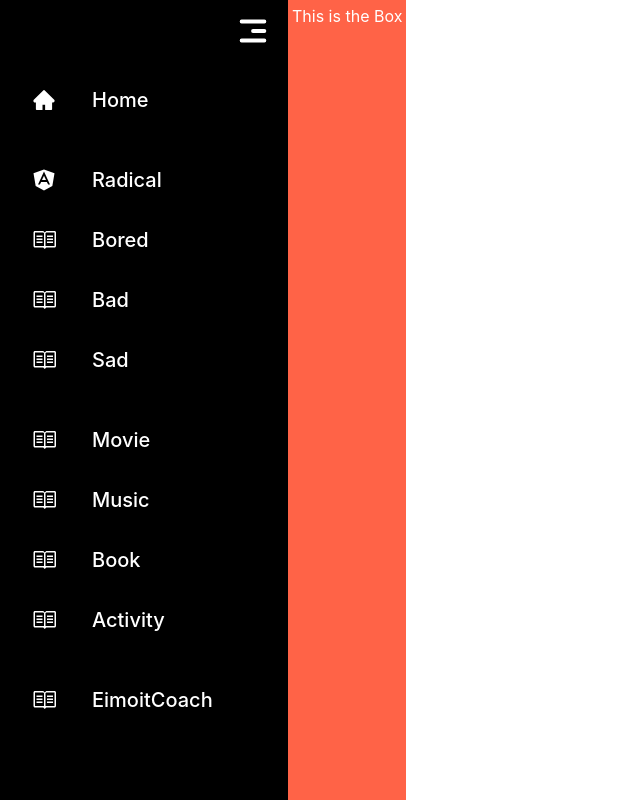
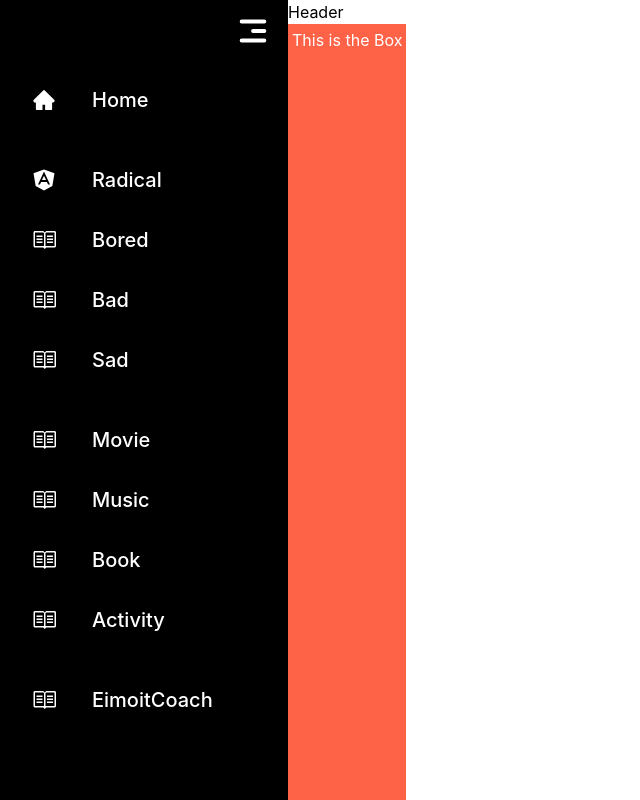
Before and after one commit to Mix100298/EimotiCoach, a Next.js app: page / in a window 1280 px wide. Shown: the top 800 px of the page, without its empty margins (0-640 px from the left). Built offline with nearby package versions, Linux system fonts and the light colour scheme.

Commit message:
Modify Sidebar and Add Header

```diff
--- /dev/null
+++ b/components/Header.js
@@ -0,0 +1,14 @@
+import React from "react";
+
+
+const Header = () => {
+    return (
+
+            <div  className="bg-header sticky top-0 z-50">
+            Header
+            </div>
+
+    )
+}
+
+export default Header;
--- a/components/Layout.js
+++ b/components/Layout.js
@@ -1,15 +1,17 @@
 import React from "react";
 import Sidebar from "./Sidebar";
+import Header from "./Header";
 
 const Layout = ({ children }) => {
   return (
     <section className="flex">
       <Sidebar/>
       <div>
+          <Header />
           {children}
       </div>
     </section>
-  );
-};
+  )
+}
 
 export default Layout;
--- a/components/Sidebar.js
+++ b/components/Sidebar.js
@@ -24,8 +24,9 @@ const Sidebar = () => {
     const [open, setOpen] = useState(false);
 
     return (
-            <div className={`bg-[#000000] min-h-screen text-white px-4 ${open ? 'w-20' : 'w-72'} duration-700`} >
-                <div className='py-3 flex justify-end '>
+      <div className=''>
+            <div className={`bg-[#000000] min-h-screen px-4 text-white ${open ? 'w-20' : 'w-72'} duration-700 sticky top-0 `} >
+                <div className='py-3 flex justify-end'>
                     <HiMenuAlt1 className={`cursor-pointer hover:bg-[#333333] rounded-md ${open ? ' ' : 'rotate-180'}`}
                         onClick={() => setOpen(!open)}
                         size={38}
@@ -44,7 +45,9 @@ const Sidebar = () => {
                     })}
                 </div>
             </div>
+        </div>
     )
+
 }
 
 export default Sidebar;
--- a/pages/index.js
+++ b/pages/index.js
@@ -6,11 +6,14 @@ import { HiMenuAlt1 } from 'react-icons/hi';
 
 const index = () => {
   return (
+
     <Layout >
+      <div >
         <Box bg='tomato' w='100%' p={4} color='white' h='1500px'>
           This is the Box
         </Box>
 
+      </div>
     </Layout>
   )
 }
--- a/styles/globals.css
+++ b/styles/globals.css
@@ -10,15 +10,18 @@ body {
     Ubuntu, Cantarell, Fira Sans, Droid Sans, Helvetica Neue, sans-serif;
 }
 
-.side-bar{
-
-}
-
 a {
   color: inherit;
   text-decoration: none;
 }
 
+.sidebar .content-wrapper div {
+  width:200px;
+  height:250px;
+  position: fixed;
+
+}
+
 * {
   box-sizing: border-box;
 }
```
